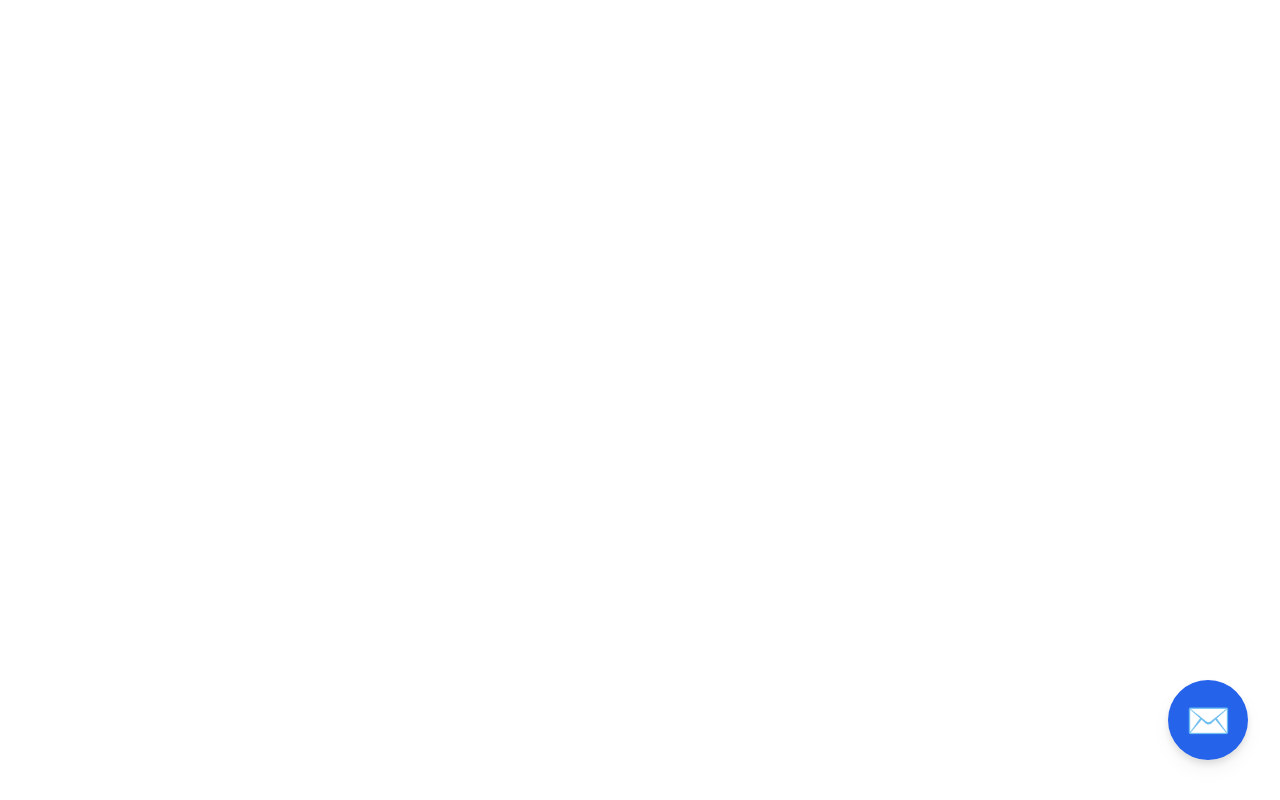
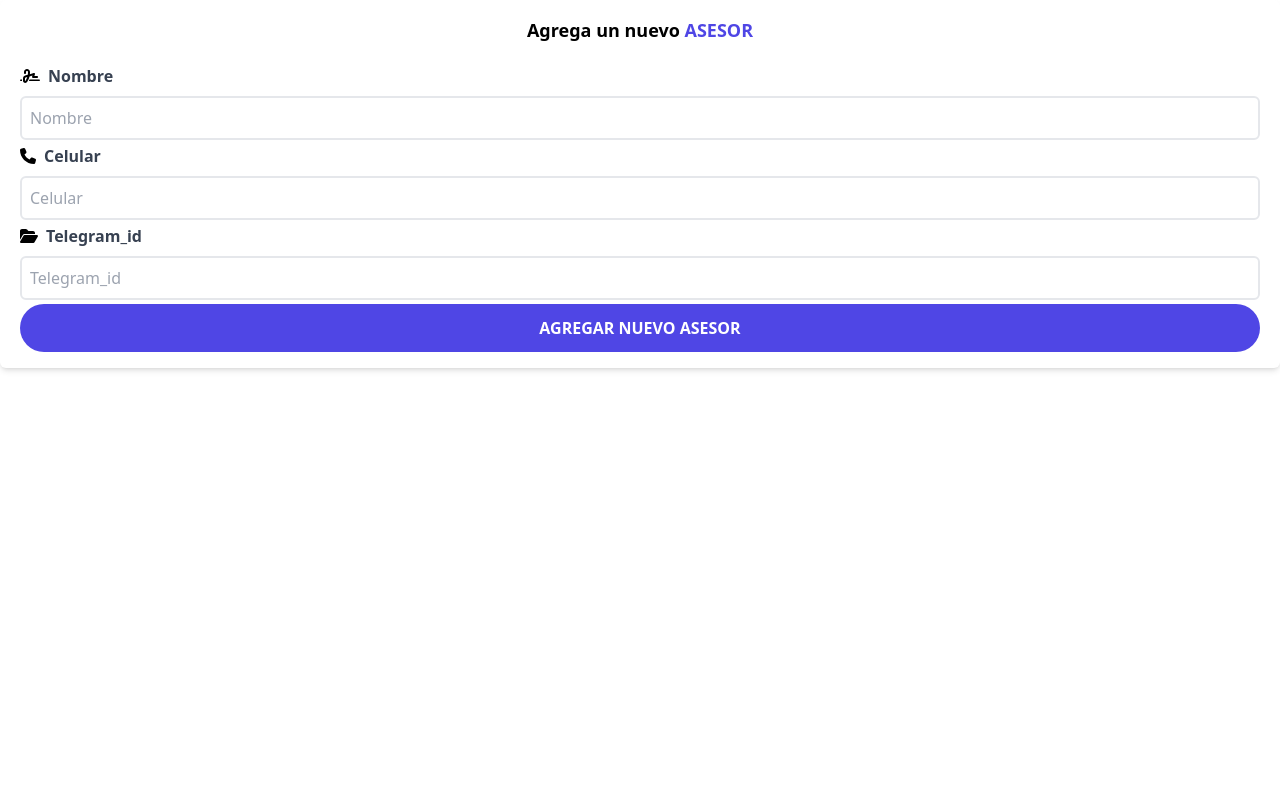
Before and after one commit to SebastianSanchez22/Api_Contact, a React (Vite) app in the folder frontend/: page / in a window 1280 px wide. Built offline with nearby package versions, Linux system fonts and the light colour scheme.

Commit message:
Formulario para anadir asesor

```diff
--- a/frontend/src/App.jsx
+++ b/frontend/src/App.jsx
@@ -1,6 +1,7 @@
 import { BrowserRouter, Routes, Route } from 'react-router-dom'
 import AuthLayout from './layout/AuthLayout'
 import Formulario from './paginas/Formulario'
+import FormAsesor from './paginas/FormAsesor'
 
 
 function App() {
@@ -8,7 +9,8 @@ function App() {
     <BrowserRouter>
       <Routes>
         <Route path="/" element={ <AuthLayout/>}>
-          <Route index element={<Formulario/>}/>
+          <Route index element={<FormAsesor/>}/>
+
         </Route>
       </Routes>
     </BrowserRouter>
@@ -16,3 +18,4 @@ function App() {
 }
 
 export default App
+//<Route index element={<Formulario/>}/>
--- /dev/null
+++ b/frontend/src/paginas/FormAsesor.jsx
@@ -0,0 +1,133 @@
+import { useState } from 'react'
+import Alerta from '../components/Alerta'
+import axios from 'axios'
+import { FontAwesomeIcon } from '@fortawesome/react-fontawesome'
+import { faPhone, faSignature, faCalendarAlt, faFolderOpen, faReplyAll } from '@fortawesome/free-solid-svg-icons'
+import { guardar_asesores } from '../../../Backend/controllers/asesoresController'
+
+const FormAsesor = () => {
+
+  const [datos, setDatos] = useState({
+    nombreAsesor: '',
+    celular: '',
+    telegram_id: '',
+  })
+
+  const [mostrarFormularioAsesor, setMostrarFormularioAsesor] = useState(false)
+
+  const [alerta, setAlerta] = useState({})
+
+  const handleInputChange = (event) => {
+    // console.log(event.target.name)
+    // console.log(event.target.value)
+    setDatos({
+        ...datos,
+        [event.target.name] : event.target.value
+    })
+  }
+
+  const enviarDatos = async (event) => {
+    event.preventDefault();
+
+    if ([datos.nombreAsesor, datos.celular,datos.telegram_id].includes('')){
+
+      setAlerta({msg: 'Hay campos vacios', error:true})
+      return;
+    }
+
+    if (datos.celular.length < 10 || datos.celular.length > 10){
+      setAlerta({msg: 'El número debe tener 10 dígitos', error: true})
+      return;
+    }
+
+    setAlerta({});
+
+    // Crear asesoría en BD.
+
+    try {
+      const url = "http://localhost:3000"
+      await guardar_asesores({datos})
+      setAlerta({
+          msg: 'Asesoría pedida correctamente',
+          error: false
+      })
+    } catch (error) {
+      setAlerta({
+          msg: error.response.data.msg,
+          error: true
+      })
+    }
+  }
+
+  const {msg} = alerta;
+
+  return (
+    <>
+
+
+
+
+      {msg && <Alerta alerta={alerta}/>}
+
+      <form
+        className="bg-white py-4 px-5 mb-2 lg:mb-0 shadow-md rounded-md"
+        onSubmit={enviarDatos}
+      >
+
+        <p className="text-lg text-center mb-5 font-bold">
+          Agrega un nuevo
+          <span className="text-indigo-600 font-bold uppercase"> Asesor</span>
+        </p>
+
+        <div className="mb-1">
+          <FontAwesomeIcon icon={faSignature}/>
+          <label htmlFor="nombreAsesorado" className="text-gray-700 font-bold ml-2">Nombre</label>
+          <input
+            type="text"
+            placeholder="Nombre"
+            className="border-2 w-full p-2 mt-2 placeholder-gray-400 rounded-md hover:border-indigo-600"
+            onChange={handleInputChange}
+            name="nombreAsesor"
+          />
+        </div>
+
+        <div className="mb-1">
+          <FontAwesomeIcon icon={faPhone}/>
+          <label htmlFor="celular" className="text-gray-700 font-bold ml-2">Celular</label>
+          <input
+            type="number"
+            placeholder="Celular"
+            className="border-2 w-full p-2 mt-2 placeholder-gray-400 rounded-md hover:border-indigo-600"
+            onChange={handleInputChange}
+            name="celular"
+          />
+        </div>
+
+        <div className="mb-1">
+        <FontAwesomeIcon icon={faFolderOpen}/>
+          <label htmlFor="telegram_id" className="text-gray-700 font-bold ml-2">Telegram_id</label>
+          <input
+            type="text"
+            placeholder="Telegram_id"
+            className="border-2 w-full p-2 mt-2 placeholder-gray-400 rounded-md hover:border-indigo-600"
+            onChange={handleInputChange}
+            name="telegram_id"
+          />
+        </div>
+
+
+
+        <input
+          type="submit"
+          className="bg-indigo-600 w-full p-3 text-white uppercase font-bold hover:bg-indigo-700 cursor-pointer transition-colors rounded-full"
+          value="Agregar Nuevo Asesor"
+
+        />
+      </form>
+
+
+    </>
+  )
+}
+
+export default FormAsesor
```
Also changed, not shown: 1 other file (tests, documents, lock files or other folders).
